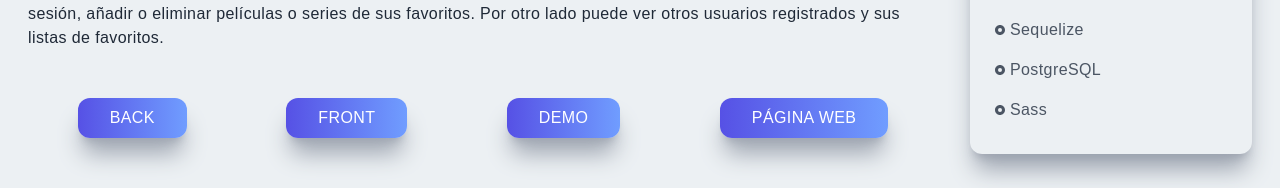
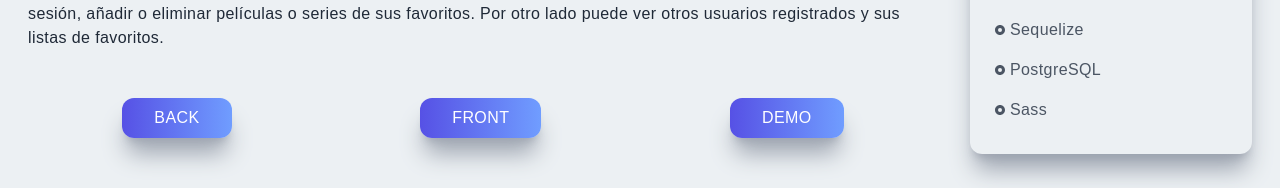
Before and after one commit to RafaMojica/Portfolio-Rafael-Mojica, a Next.js app: page /WatchMe in a window 1280 px wide. Shown: the part 510-698 px from the top of the page. Built offline with nearby package versions, Linux system fonts and the light colour scheme.

Commit message:
FIX: Cambio estructura common Button

```diff
--- a/common/DescriptionButton.jsx
+++ b/common/DescriptionButton.jsx
@@ -1,21 +1,15 @@
 import React from "react";
 
-const DescriptionButton = ({frontUrl, backUrl, demoUrl, webUrl}) => {
+const DescriptionButton = ({ frontUrl, demoUrl }) => {
   return (
-    <div className="flex justify-around flex-wrap">
-      <a href={backUrl} target="_blank" rel="noreferrer">
-        <button className="px-8 py-2 mt-8 hover:scale-110 ease-in duration-300">Back</button>
-      </a>
+    <>
       <a href={frontUrl} target="_blank" rel="noreferrer">
         <button className="px-8 py-2 mt-8 hover:scale-110 ease-in duration-300">Front</button>
       </a>
       <a href={demoUrl} target="_blank" rel="noreferrer">
         <button className="px-8 py-2 mt-8 hover:scale-110 ease-in duration-300">Demo</button>
       </a>
-      <a href={webUrl} target="_blank" rel="noreferrer">
-        <button className="px-8 py-2 mt-8 hover:scale-110 ease-in duration-300">Página Web</button>
-      </a>
-    </div>
+    </>
   );
 };
 
--- a/pages/ComoEnCasa.jsx
+++ b/pages/ComoEnCasa.jsx
@@ -6,7 +6,7 @@ import HeaderProject from "../common/HeaderProject";
 import {AiFillCaretRight} from "react-icons/ai"
 
 const ComoEnCasa = () => {
-  const { name, image, technologies, type, frontUrl, backUrl, demoUrl, webUrl } = dataProyect[3];
+  const { name, image, technologies, type, frontUrl, backUrl, demoUrl } = dataProyect[3];
 
   return (
     <div className="w-full">
@@ -30,7 +30,12 @@ const ComoEnCasa = () => {
             realizar el pagar correspondiente, ver su historial de pedidos y el
             estado en el que se encuentra el pedido (pendiente / enviado).
           </p>
-          <DescriptionButton frontUrl={frontUrl} backUrl={backUrl} demoUrl={demoUrl} webUrl={webUrl} />
+          <div className="flex justify-around flex-wrap">
+            <a href={backUrl} target="_blank" rel="noreferrer">
+              <button className="px-8 py-2 mt-8 hover:scale-110 ease-in duration-300">Back</button>
+            </a>
+            <DescriptionButton frontUrl={frontUrl} demoUrl={demoUrl} />
+          </div>
         </div>
         <div data-aos="zoom-in" className="col-span-4 md:col-span-1 shadow-xl shadow-shodowGrey400 rounded-xl p-6">
           <p className="text-center font-bold pb-2">Tecnologías</p>
--- a/pages/Porfolio.jsx
+++ b/pages/Porfolio.jsx
@@ -6,7 +6,7 @@ import HeaderProject from "../common/HeaderProject";
 import {AiFillCaretRight} from "react-icons/ai"
 
 const Porfolio = () => {
-  const { name, image, technologies, type, frontUrl, backUrl, demoUrl, webUrl } = dataProyect[0];
+  const { name, image, technologies, type, frontUrl, demoUrl, webUrl } = dataProyect[0];
 
   return (
     <div className="w-full">
@@ -29,7 +29,12 @@ const Porfolio = () => {
             mantenerse, en contacto conmigo, puede enviarme un correo
             directo o visitar las diferentes redes sociales que poseo.
           </p>
-          <DescriptionButton frontUrl={frontUrl} backUrl={backUrl} demoUrl={demoUrl} webUrl={webUrl} />
+          <div className="flex justify-around flex-wrap">
+            <DescriptionButton frontUrl={frontUrl} demoUrl={demoUrl} />
+            <a href={webUrl} target="_blank" rel="noreferrer">
+              <button className="px-8 py-2 mt-8 hover:scale-110 ease-in duration-300">Página Web</button>
+            </a>
+          </div>
         </div>
         <div data-aos="zoom-in" className="col-span-4 md:col-span-1 shadow-xl shadow-shodowGrey400 rounded-xl p-6">
           <p className="text-center font-bold pb-2">Tecnologías</p>
--- a/pages/RRHH.jsx
+++ b/pages/RRHH.jsx
@@ -6,7 +6,7 @@ import HeaderProject from "../common/HeaderProject";
 import {AiFillCaretRight} from "react-icons/ai"
 
 const RRHH = () => {
-  const { name, image, technologies, type, frontUrl, backUrl, demoUrl, webUrl } = dataProyect[2];
+  const { name, image, technologies, type, frontUrl, backUrl, demoUrl } = dataProyect[2];
 
   return (
     <div className="w-full">
@@ -38,7 +38,12 @@ const RRHH = () => {
             o ausente, solicitar novedades y ver el estado de las novedades
             solicitadas (pendiente / aprobado / rechazado)
           </p>
-          <DescriptionButton frontUrl={frontUrl} backUrl={backUrl} demoUrl={demoUrl} webUrl={webUrl} />
+          <div className="flex justify-around flex-wrap">
+            <a href={backUrl} target="_blank" rel="noreferrer">
+              <button className="px-8 py-2 mt-8 hover:scale-110 ease-in duration-300">Back</button>
+            </a>
+            <DescriptionButton frontUrl={frontUrl} demoUrl={demoUrl} />
+          </div>
         </div>
         <div data-aos="zoom-in" className="col-span-4 md:col-span-1 shadow-xl shadow-shodowGrey400 rounded-xl p-6">
           <p className="text-center font-bold pb-2">Tecnologías</p>
--- a/pages/WatchMe.jsx
+++ b/pages/WatchMe.jsx
@@ -6,7 +6,7 @@ import HeaderProject from "../common/HeaderProject";
 import {AiFillCaretRight} from "react-icons/ai"
 
 const WhatchMe = () => {
-  const { name, image, technologies, type, frontUrl, backUrl, demoUrl, webUrl } = dataProyect[1];
+  const { name, image, technologies, type, frontUrl, backUrl, demoUrl } = dataProyect[1];
 
   return (
     <div className="w-full">
@@ -26,7 +26,12 @@ const WhatchMe = () => {
             eliminar películas o series de sus favoritos. Por otro lado puede
             ver otros usuarios registrados y sus listas de favoritos.
           </p>
-          <DescriptionButton frontUrl={frontUrl} backUrl={backUrl} demoUrl={demoUrl} webUrl={webUrl} />
+          <div className="flex justify-around flex-wrap">
+            <a href={backUrl} target="_blank" rel="noreferrer">
+              <button className="px-8 py-2 mt-8 hover:scale-110 ease-in duration-300">Back</button>
+            </a>
+            <DescriptionButton frontUrl={frontUrl} demoUrl={demoUrl} />
+          </div>
         </div>
         <div data-aos="zoom-in" className="col-span-4 md:col-span-1 shadow-xl shadow-shodowGrey400 rounded-xl p-6">
           <p className="text-center font-bold pb-2">Tecnologías</p>
--- a/utils/dataProject.js
+++ b/utils/dataProject.js
@@ -11,10 +11,9 @@ const dataProjects = [
     image: HomePorfolio,
     sumamary: "Portafolio profesional Rafael Mojica",
     technologies: ["Next.js", "React.js", "Tailwind", "Javascript" ],
-    backUrl: "https://github.com/RafaMojica/FRONT-Porfolio",
     frontUrl: "https://github.com/RafaMojica/FRONT-Porfolio",
     demoUrl: "/Building",
-    webUrl: "/Building",
+    webUrl: "https://portafolio-rafael-mojica.vercel.app/",
   },
   {
     name: "Watch Me",
```
